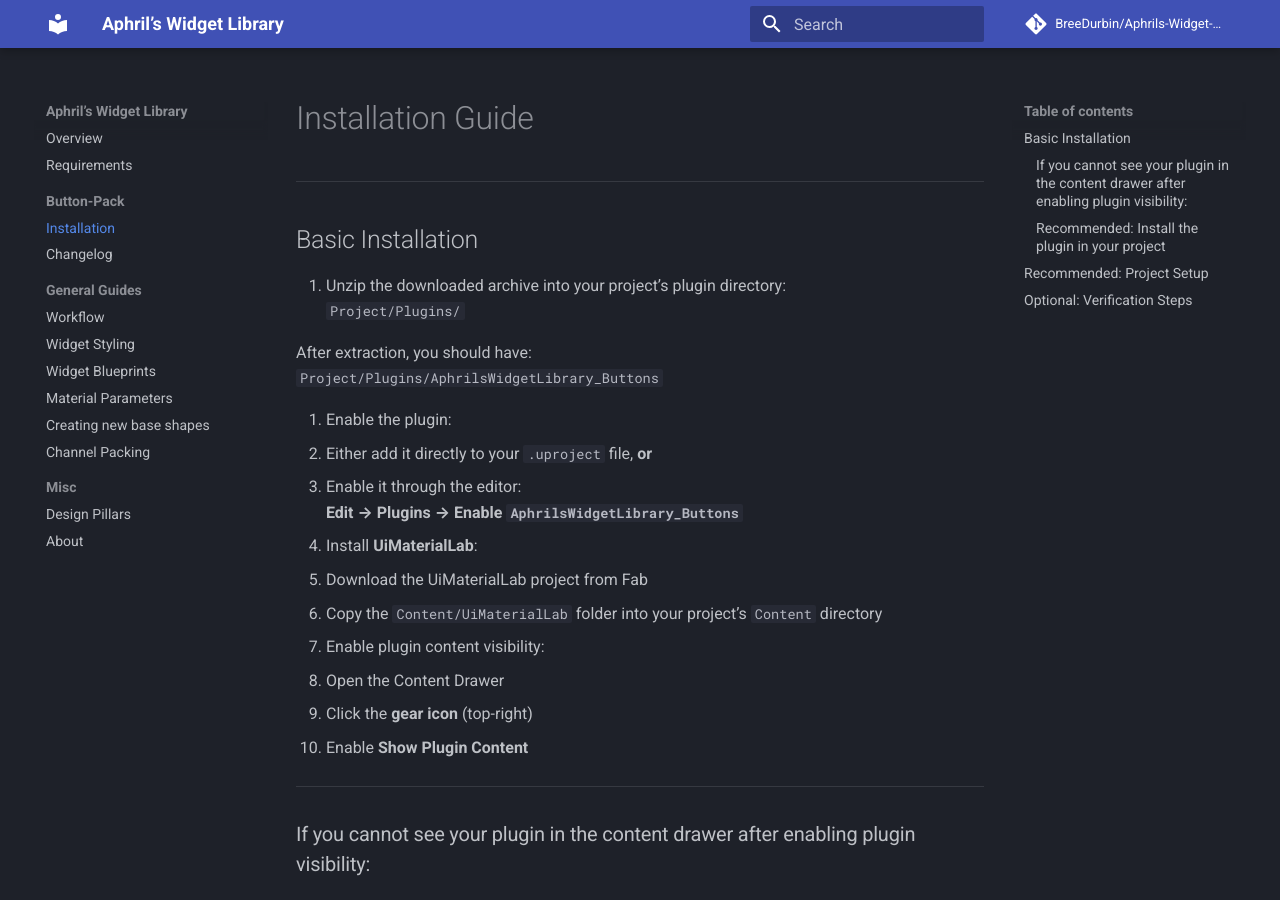
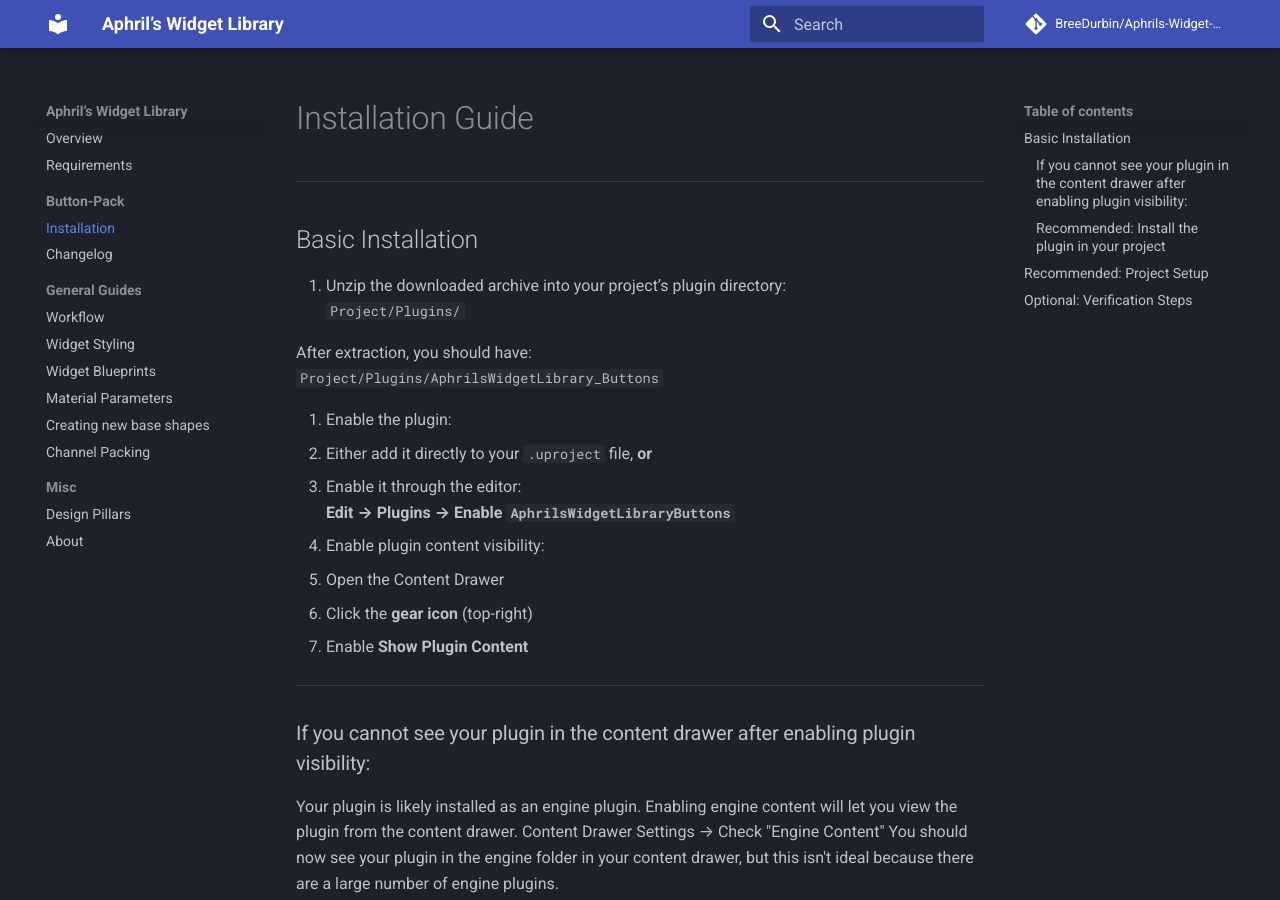
Before and after one commit to BreeDurbin/Aphrils-Widget-Library, an MkDocs documentation site: the page built from docs/button-pack/button-pack-installation.md, in a window 1280 px wide and 900 px high. Built offline with MkDocs 1.6.1 and Material for MkDocs 9.7.7, drawn with Linux system fonts in a browser that asks for light colours; comment, search, counter and statistics services are not loaded.

Commit message:
Yet more docs

```diff
--- a/docs/button-pack/button-pack-installation.md
+++ b/docs/button-pack/button-pack-installation.md
@@ -13,11 +13,7 @@
 2. Enable the plugin:
   - Either add it directly to your `.uproject` file, **or**
   - Enable it through the editor:
-    **Edit → Plugins → Enable `AphrilsWidgetLibrary_Buttons`**
-
-3. Install **UiMaterialLab**:
-  - Download the UiMaterialLab project from Fab
-  - Copy the `Content/UiMaterialLab` folder into your project’s `Content` directory
+    **Edit → Plugins → Enable `AphrilsWidgetLibraryButtons`**
 
 4. Enable plugin content visibility:
   - Open the Content Drawer
```
Also changed, not shown: docs/requirements.md (+1 -2 lines), site/404.html, site/button-pack/button-pack-installation/index.html, site/button-pack/changelog/index.html, site/general-guides/channel-packing/index.html, site/general-guides/creating-new-shape-textures/index.html, site/general-guides/material-parameters/index.html, site/general-guides/widget-blueprints/index.html, site/general-guides/widget-styling/index.html, site/general-guides/workflow/index.html, site/index.html, site/misc/about/index.html, site/misc/design-pillars/index.html, site/requirements/index.html.
